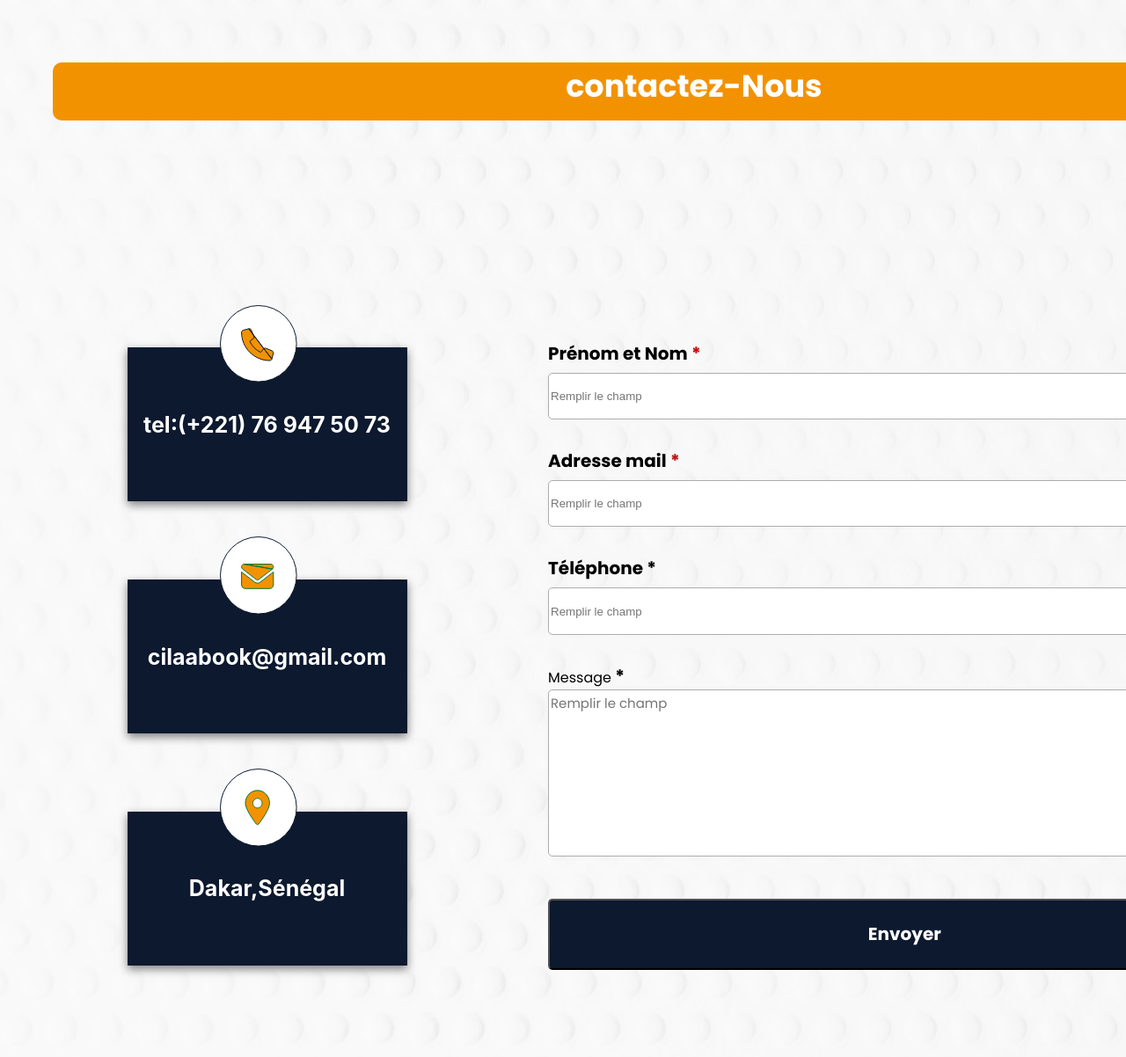
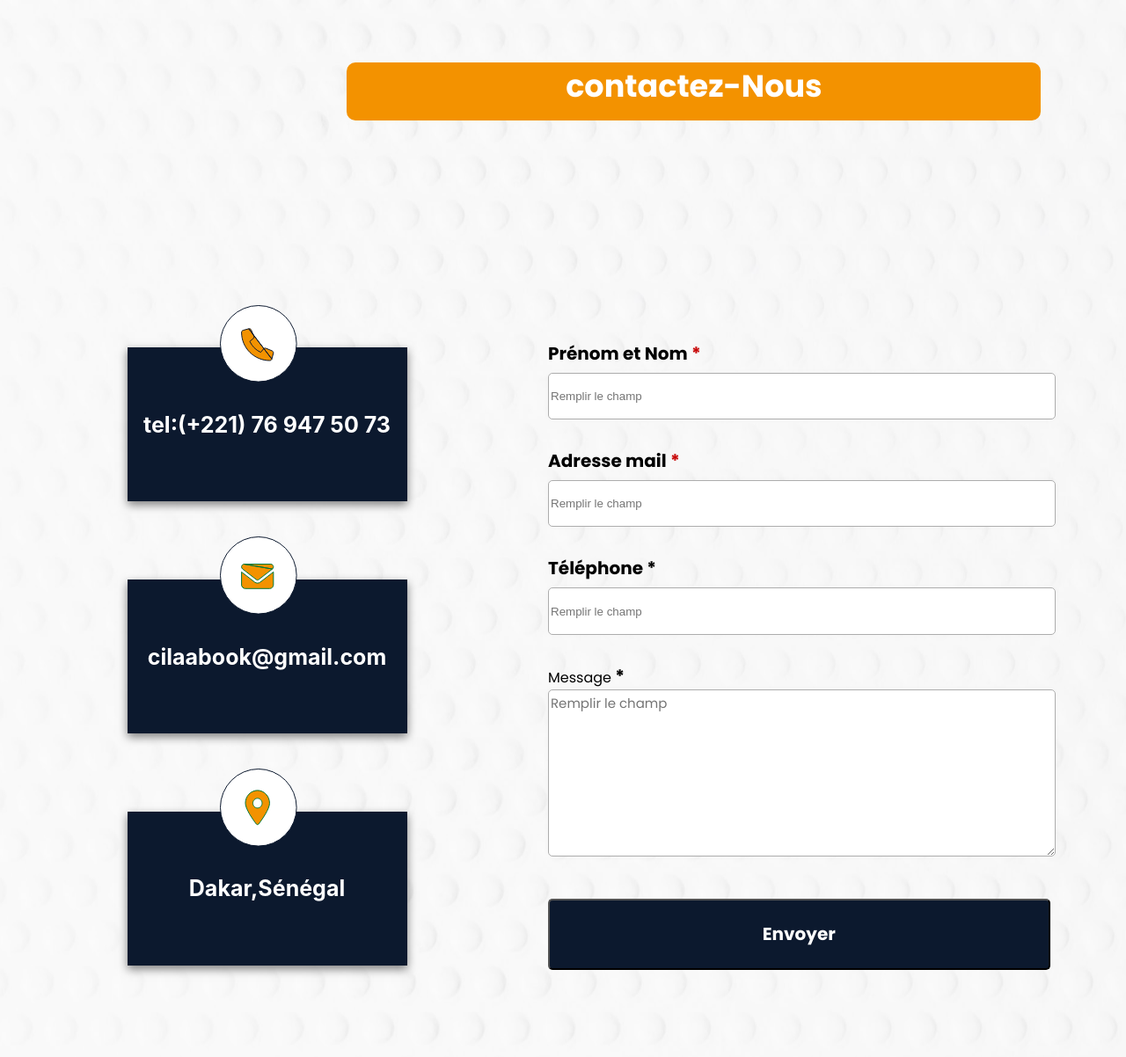
Before and after one commit to ndourmouhammad/Integration-maquette-de-Cila-Book, a plain HTML site: page contact.html in a window 1280 px wide. Shown: the part 98-1300 px from the top of the page at 88% size. Drawn offline with Linux system fonts and the light colour scheme.

Commit message:
Des petites ajustements

```diff
--- a/blog.css
+++ b/blog.css
@@ -1,4 +1,8 @@
 @import url("https://fonts.googleapis.com/css2?family=Poppins:wght@400;700&display=swap");
+
+body {
+    overflow-x: hidden;
+}
 /* Bannière de la page blog*/
 .banniere-blog {
     display: flex;
@@ -39,12 +43,12 @@ flex-direction: column;
 }
 .article1 {
     display: flex;
-    gap: 2.5rem;
+    gap: 1.5rem;
 
     margin-top: 2rem;
 }
 .image-article1 {
-    width: 40.53613rem;
+    width: 35.53613rem;
 height: 27.33294rem;
 flex-shrink: 0;
 background: url(img/childcare-template-blog-img-2.jpg.png), lightgray 0px 0px / 100% 100% no-repeat;
@@ -117,11 +121,11 @@ margin-top: 4rem;
 }
 .article2 {
     display: flex;
-    gap: 2.5rem;
+    gap: 1.5rem;
     margin-top: 3rem;
 }
 .image-article2 {
-    width: 40.53613rem;
+    width: 35.53613rem;
 height: 27.33294rem;
 flex-shrink: 0;
 background: url(img/childcare-template-blog-img-2.jpg\ \(1\).png), lightgray 0px 0px / 100% 100% no-repeat;
@@ -188,12 +192,12 @@ margin-top: 3.5rem;
 }
 .article3 {
     display: flex;
-    gap: 2.5rem;
+    gap: 1.5rem;
     margin-top: 2.5rem;
 }
 
 .image-article3 {
-    width: 40.53613rem;
+    width: 35.53613rem;
 height: 27.33294rem;
 flex-shrink: 0;
 background: url(img/childcare-template-blog-img-2.jpg\ \(2\).png), lightgray 0px 0px / 100% 100% no-repeat;
--- a/contact.css
+++ b/contact.css
@@ -1,3 +1,6 @@
+body {
+    overflow-x: hidden;
+}
 .contact {
     background: url(img/white-paper-texture-background\ copie\ 4\ 1.png);
     width: 100%;
@@ -9,11 +12,12 @@ gap: 15.494rem;
 
 }
 .contact .bordure-lien {
-    width: 91.125rem;
+    width: 50%;
 height: 4.125rem;
 flex-shrink: 0;
 border-radius: 0.625rem;
 background: #F39200;
+margin: 0 auto;
 
 margin: 0 auto;
 text-align: center;
@@ -122,7 +126,7 @@ line-height: normal;
 }
 
 .formulaire-nom input, .formulaire-mail input, .formulaire-telephone input {
-    width: 50.666rem;
+    width: 35.666rem;
 height: 3.09263rem;
 flex-shrink: 0;
 border-radius: 0.3125rem;
@@ -132,7 +136,7 @@ box-shadow: 0px 0px 10px 0px rgba(0, 0, 0, 0.02);
 margin-bottom: 2rem;
 }
 .formulaire-message textarea {
-    width: 50.666rem;
+    width: 35.666rem;
 height: 11.515rem;
 flex-shrink: 0;
 border-radius: 0.3125rem;
@@ -150,7 +154,7 @@ line-height: 178.5%; /* 1.67344rem */
 margin-bottom: 3rem;
 }
 input[type="submit"] {
-    width: 50.666rem;
+    width: 35.666rem;
 height: 5.09263rem;
 flex-shrink: 0;
 border-radius: 0.3125rem;
--- a/index.css
+++ b/index.css
@@ -1,4 +1,7 @@
 @import url("https://fonts.googleapis.com/css2?family=Poppins:wght@400;700&display=swap");
+body {
+    overflow-x: hidden;
+}
 
 .section-bienvenu-cila-bok{
     width: 100%;
```
